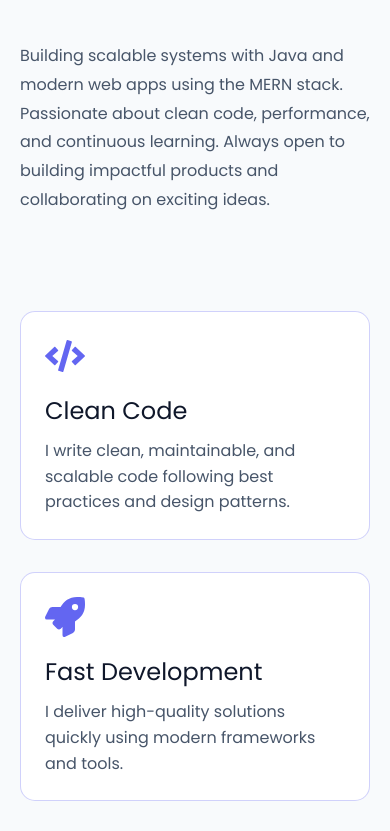
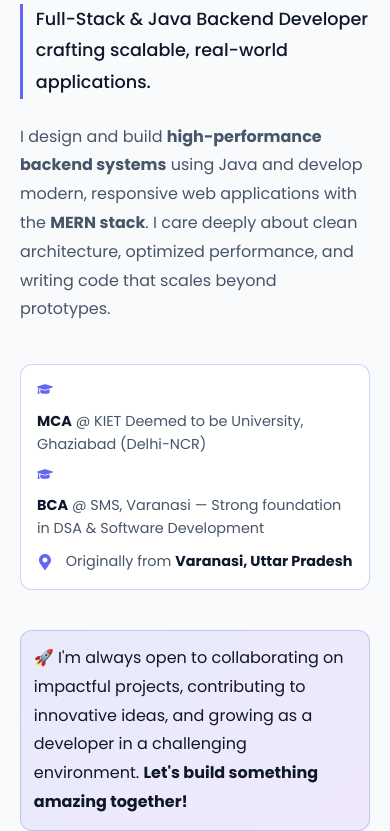
Before and after one commit to abhi-singh-01/My-Portfolio, a React (Vite) app in the folder frontend/: page / in a window 390 px wide. Shown: the part 1213-2044 px from the top of the page. Built offline with nearby package versions, Linux system fonts and the light colour scheme; no server answers.

Commit message:
Update About section with personalized recruiter-friendly content and responsive styling

```diff
--- a/frontend/src/components/About.css
+++ b/frontend/src/components/About.css
@@ -26,6 +26,61 @@
   font-size: 1.1rem;
   color: var(--text-secondary);
   line-height: 1.8;
+}
+
+.highlight-name {
+  background: linear-gradient(135deg, var(--primary-color), #a855f7);
+  -webkit-background-clip: text;
+  -webkit-text-fill-color: transparent;
+  background-clip: text;
+  font-weight: 700;
+}
+
+.tagline {
+  font-size: 1.3rem !important;
+  font-weight: 500;
+  color: var(--text-primary) !important;
+  position: relative;
+  padding-left: 1rem;
+  border-left: 3px solid var(--primary-color);
+}
+
+.about-details {
+  display: flex;
+  flex-direction: column;
+  gap: 0.8rem;
+  margin: 1rem 0;
+  padding: 1.2rem;
+  background: var(--dark-surface);
+  border-radius: 12px;
+  border: 1px solid var(--border-color);
+}
+
+.detail-item {
+  display: flex;
+  align-items: center;
+  gap: 0.8rem;
+  font-size: 1rem;
+  color: var(--text-secondary);
+}
+
+.detail-icon {
+  color: var(--primary-color);
+  font-size: 1.2rem;
+  min-width: 1.2rem;
+}
+
+.detail-item strong {
+  color: var(--text-primary);
+}
+
+.cta-text {
+  font-size: 1.15rem !important;
+  color: var(--text-primary) !important;
+  padding: 1rem;
+  background: linear-gradient(135deg, rgba(99, 102, 241, 0.1), rgba(168, 85, 247, 0.1));
+  border-radius: 12px;
+  border: 1px solid rgba(99, 102, 241, 0.3);
 }
 
 .about-features {
@@ -84,7 +139,40 @@
     font-size: 1rem;
   }
 
+  .tagline {
+    font-size: 1.1rem !important;
+    padding-left: 0.8rem;
+  }
+
+  .about-details {
+    padding: 1rem;
+    gap: 0.6rem;
+  }
+
+  .detail-item {
+    font-size: 0.9rem;
+    flex-wrap: wrap;
+  }
+
+  .detail-icon {
+    font-size: 1rem;
+    min-width: 1rem;
+  }
+
+  .cta-text {
+    font-size: 1rem !important;
+    padding: 0.8rem;
+  }
+
   .feature-card {
     padding: 1.5rem;
   }
+
+  .feature-icon {
+    font-size: 2rem;
+  }
+
+  .feature-card h4 {
+    font-size: 1.2rem;
+  }
 }
--- a/frontend/src/components/About.jsx
+++ b/frontend/src/components/About.jsx
@@ -1,7 +1,7 @@
 import React from 'react';
 import { motion } from 'framer-motion';
 import { useInView } from 'react-intersection-observer';
-import { FaCode, FaRocket, FaHeart } from 'react-icons/fa';
+import { FaCode, FaRocket, FaHeart, FaGraduationCap, FaMapMarkerAlt, FaServer, FaLaptopCode } from 'react-icons/fa';
 import './About.css';
 
 const About = () => {
@@ -33,19 +33,24 @@ const About = () => {
 
   const features = [
     {
+      icon: <FaServer />,
+      title: 'Backend Architecture',
+      description: 'Building high-performance, scalable backend systems using Java, Spring Boot, and microservices architecture.',
+    },
+    {
+      icon: <FaLaptopCode />,
+      title: 'Full-Stack Development',
+      description: 'Crafting modern, responsive web applications with the MERN stack—from APIs to intuitive user interfaces.',
+    },
+    {
       icon: <FaCode />,
-      title: 'Clean Code',
-      description: 'I write clean, maintainable, and scalable code following best practices and design patterns.',
+      title: 'Clean Architecture',
+      description: 'Obsessed with writing code that scales beyond prototypes—clean, maintainable, and production-ready.',
     },
     {
       icon: <FaRocket />,
-      title: 'Fast Development',
-      description: 'I deliver high-quality solutions quickly using modern frameworks and tools.',
-    },
-    {
-      icon: <FaHeart />,
-      title: 'Passionate',
-      description: 'I love what I do and constantly strive to learn new technologies and improve my skills.',
+      title: 'Continuous Learner',
+      description: 'Driven by curiosity and the desire to stay ahead with emerging technologies and best practices.',
     },
   ];
 
@@ -73,14 +78,54 @@ const About = () => {
               animate={inView ? { opacity: 1, x: 0 } : {}}
               transition={{ duration: 0.6, delay: 0.2 }}
             >
-              Full-Stack & Java Backend Developer
+              Hi, I'm <span className="highlight-name">Abhijeet Singh</span> 👋
             </motion.h3>
             <motion.p
+              className="tagline"
               initial={{ opacity: 0, x: -50 }}
               animate={inView ? { opacity: 1, x: 0 } : {}}
               transition={{ duration: 0.6, delay: 0.3 }}
             >
-              Building scalable systems with Java and modern web apps using the MERN stack. Passionate about clean code, performance, and continuous learning. Always open to building impactful products and collaborating on exciting ideas.
+              Full-Stack & Java Backend Developer crafting scalable, real-world applications.
+            </motion.p>
+            <motion.p
+              initial={{ opacity: 0, x: -50 }}
+              animate={inView ? { opacity: 1, x: 0 } : {}}
+              transition={{ duration: 0.6, delay: 0.4 }}
+            >
+              I design and build <strong>high-performance backend systems</strong> using Java and develop modern,
+              responsive web applications with the <strong>MERN stack</strong>. I care deeply about clean architecture,
+              optimized performance, and writing code that scales beyond prototypes.
+            </motion.p>
+
+            <motion.div
+              className="about-details"
+              initial={{ opacity: 0, x: -50 }}
+              animate={inView ? { opacity: 1, x: 0 } : {}}
+              transition={{ duration: 0.6, delay: 0.5 }}
+            >
+              <div className="detail-item">
+                <FaGraduationCap className="detail-icon" />
+                <span><strong>MCA</strong> @ KIET Deemed to be University, Ghaziabad (Delhi-NCR)</span>
+              </div>
+              <div className="detail-item">
+                <FaGraduationCap className="detail-icon" />
+                <span><strong>BCA</strong> @ SMS, Varanasi — Strong foundation in DSA & Software Development</span>
+              </div>
+              <div className="detail-item">
+                <FaMapMarkerAlt className="detail-icon" />
+                <span>Originally from <strong>Varanasi, Uttar Pradesh</strong></span>
+              </div>
+            </motion.div>
+
+            <motion.p
+              className="cta-text"
+              initial={{ opacity: 0, x: -50 }}
+              animate={inView ? { opacity: 1, x: 0 } : {}}
+              transition={{ duration: 0.6, delay: 0.6 }}
+            >
+              🚀 I'm always open to collaborating on impactful projects, contributing to innovative ideas,
+              and growing as a developer in a challenging environment. <strong>Let's build something amazing together!</strong>
             </motion.p>
           </motion.div>
 
```
